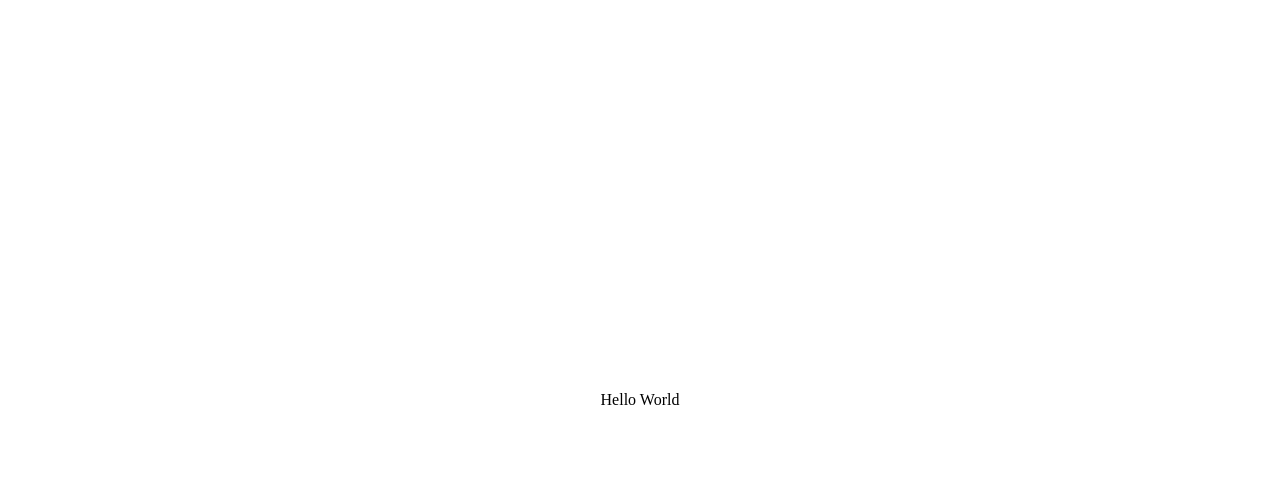
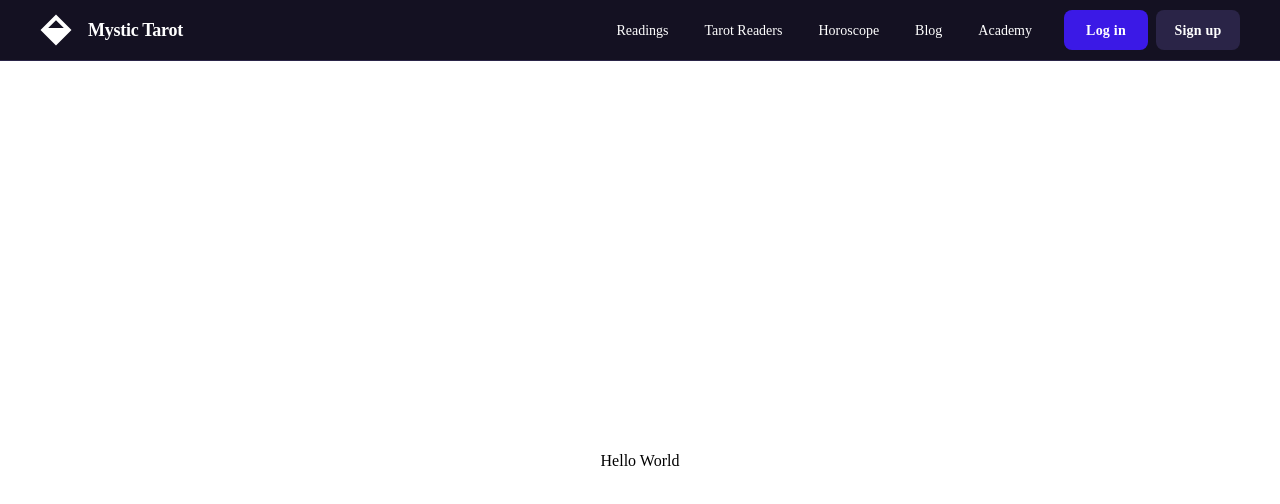
Before and after one commit to BVBFD/mystic-tarot, a Next.js app: page / in a window 1280 px wide. Shown: the top 504 px of the page. Built offline with nearby package versions, Linux system fonts and the light colour scheme.

Commit message:
feat(navbar): add navbar html and css style

```diff
--- a/src/app/layout.tsx
+++ b/src/app/layout.tsx
@@ -1,6 +1,7 @@
 import type { Metadata } from "next";
 import { Geist, Geist_Mono } from "next/font/google";
 import "./globals.css";
+import Navbar from "src/components/Navbar/Navbar";
 
 const geistSans = Geist({
   variable: "--font-geist-sans",
@@ -23,8 +24,11 @@ export default function RootLayout({
   children: React.ReactNode;
 }>) {
   return (
-    <html lang="en">
-      <body className={`${geistSans.variable} ${geistMono.variable}`}>{children}</body>
+    <html lang="en" suppressHydrationWarning>
+      <body className={`${geistSans.variable} ${geistMono.variable}`}>
+        <Navbar />
+        {children}
+      </body>
     </html>
   );
 }
--- /dev/null
+++ b/src/assets/Logo/Logo.module.scss
@@ -0,0 +1,4 @@
+.navbar__logo {
+  width: 32px;
+  height: 32px;
+}
--- /dev/null
+++ b/src/assets/Logo/Logo.tsx
@@ -0,0 +1,25 @@
+import styled from "./Logo.module.scss";
+
+const Logo = () => {
+  return (
+    <div className={styled.navbar__logo}>
+      <svg viewBox="0 0 48 48" fill="none" xmlns="http://www.w3.org/2000/svg">
+        <g clipPath="url(#clip0_6_535)">
+          <path
+            fillRule="evenodd"
+            clipRule="evenodd"
+            d="M47.2426 24L24 47.2426L0.757355 24L24 0.757355L47.2426 24ZM12.2426 21H35.7574L24 9.24264L12.2426 21Z"
+            fill="currentColor"
+          ></path>
+        </g>
+        <defs>
+          <clipPath id="clip0_6_535">
+            <rect width="48" height="48" fill="white"></rect>
+          </clipPath>
+        </defs>
+      </svg>
+    </div>
+  );
+};
+
+export default Logo;
--- /dev/null
+++ b/src/components/Navbar/Navbar.module.scss
@@ -0,0 +1,79 @@
+.navbar {
+  display: flex;
+  align-items: center;
+  justify-content: space-between;
+  white-space: nowrap;
+  border-bottom: 1px solid #2a2447;
+  padding: 10px 40px;
+  background-color: #141122;
+  position: sticky;
+  top: 0;
+  left: 0;
+  right: 0;
+
+  &__left {
+    display: flex;
+    align-items: center;
+    gap: 16px;
+    color: white;
+  }
+
+  &__title {
+    font-size: 1.125rem;
+    font-weight: bold;
+    line-height: 1.25;
+    letter-spacing: -0.015em;
+  }
+
+  &__right {
+    display: flex;
+    flex: 1;
+    justify-content: flex-end;
+    gap: 32px;
+  }
+
+  &__links {
+    display: flex;
+    align-items: center;
+    gap: 36px;
+  }
+
+  &__link {
+    color: white;
+    font-size: 0.875rem;
+    font-weight: 500;
+    line-height: 1.5;
+  }
+
+  &__buttons {
+    display: flex;
+    gap: 8px;
+  }
+
+  &__button {
+    display: flex;
+    min-width: 84px;
+    max-width: 480px;
+    cursor: pointer;
+    align-items: center;
+    justify-content: center;
+    overflow: hidden;
+    border-radius: 8px;
+    height: 40px;
+    padding: 0 16px;
+    font-size: 0.875rem;
+    font-weight: bold;
+    line-height: 1.5;
+    letter-spacing: 0.015em;
+
+    &--login {
+      background-color: #3b19e6;
+      color: white;
+    }
+
+    &--signup {
+      background-color: #2a2447;
+      color: white;
+    }
+  }
+}
--- /dev/null
+++ b/src/components/Navbar/Navbar.tsx
@@ -0,0 +1,46 @@
+import React from "react";
+import styled from "./Navbar.module.scss";
+import Link from "next/link";
+import Logo from "src/assets/Logo/Logo";
+
+const Navbar = () => {
+  return (
+    <header className={styled.navbar}>
+      <div className={styled.navbar__left}>
+        <Logo />
+        <h2 className={styled.navbar__title}>Mystic Tarot</h2>
+      </div>
+
+      <div className={styled.navbar__right}>
+        <div className={styled.navbar__links}>
+          <Link className={styled.navbar__link} href={""}>
+            Readings
+          </Link>
+          <Link className={styled.navbar__link} href={""}>
+            Tarot Readers
+          </Link>
+          <Link className={styled.navbar__link} href={""}>
+            Horoscope
+          </Link>
+          <Link className={styled.navbar__link} href={""}>
+            Blog
+          </Link>
+          <Link className={styled.navbar__link} href={""}>
+            Academy
+          </Link>
+        </div>
+
+        <div className={styled.navbar__buttons}>
+          <Link className={`${styled.navbar__button} ${styled["navbar__button--login"]}`} href={""}>
+            Log in
+          </Link>
+          <Link className={`${styled.navbar__button} ${styled["navbar__button--signup"]}`} href={""}>
+            Sign up
+          </Link>
+        </div>
+      </div>
+    </header>
+  );
+};
+
+export default Navbar;
```
